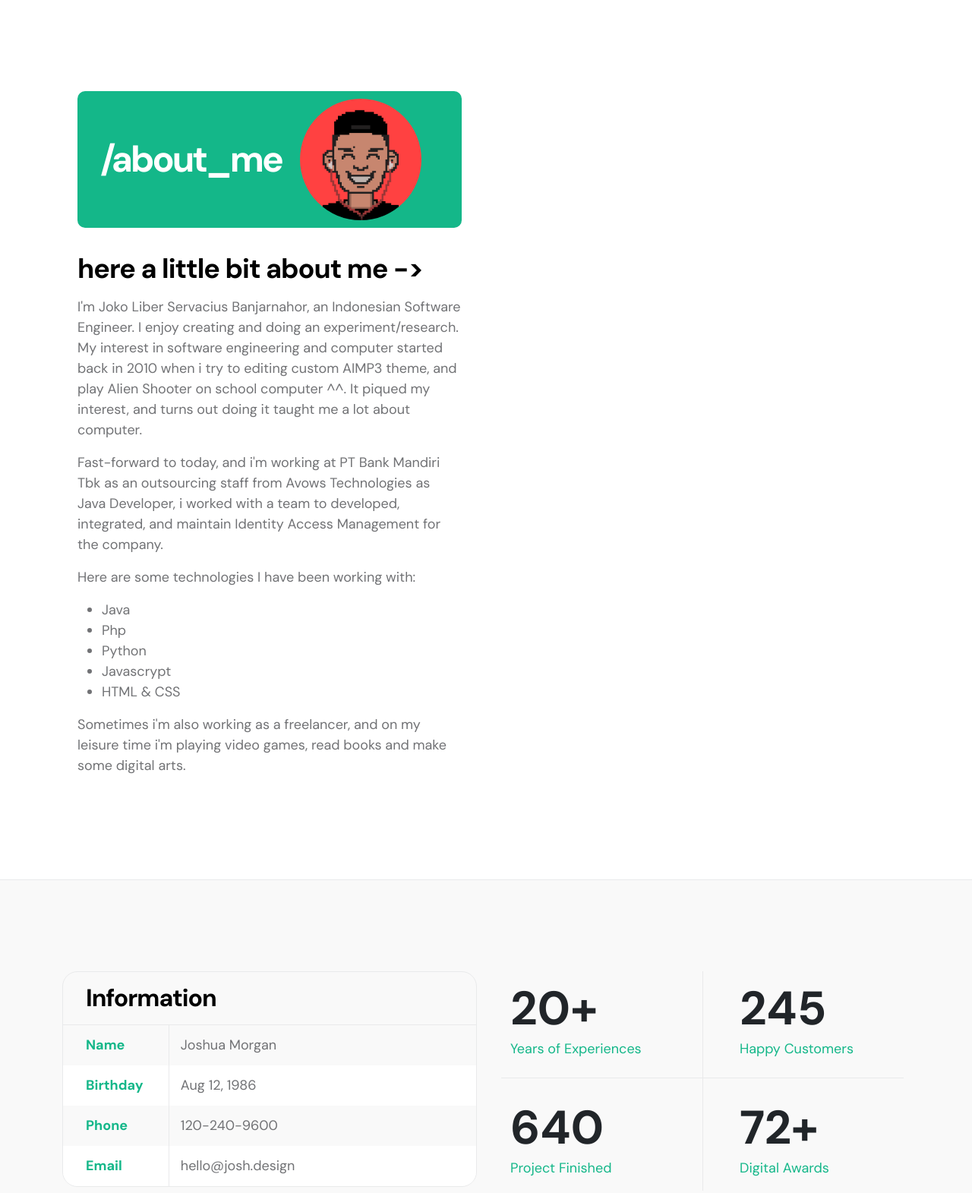
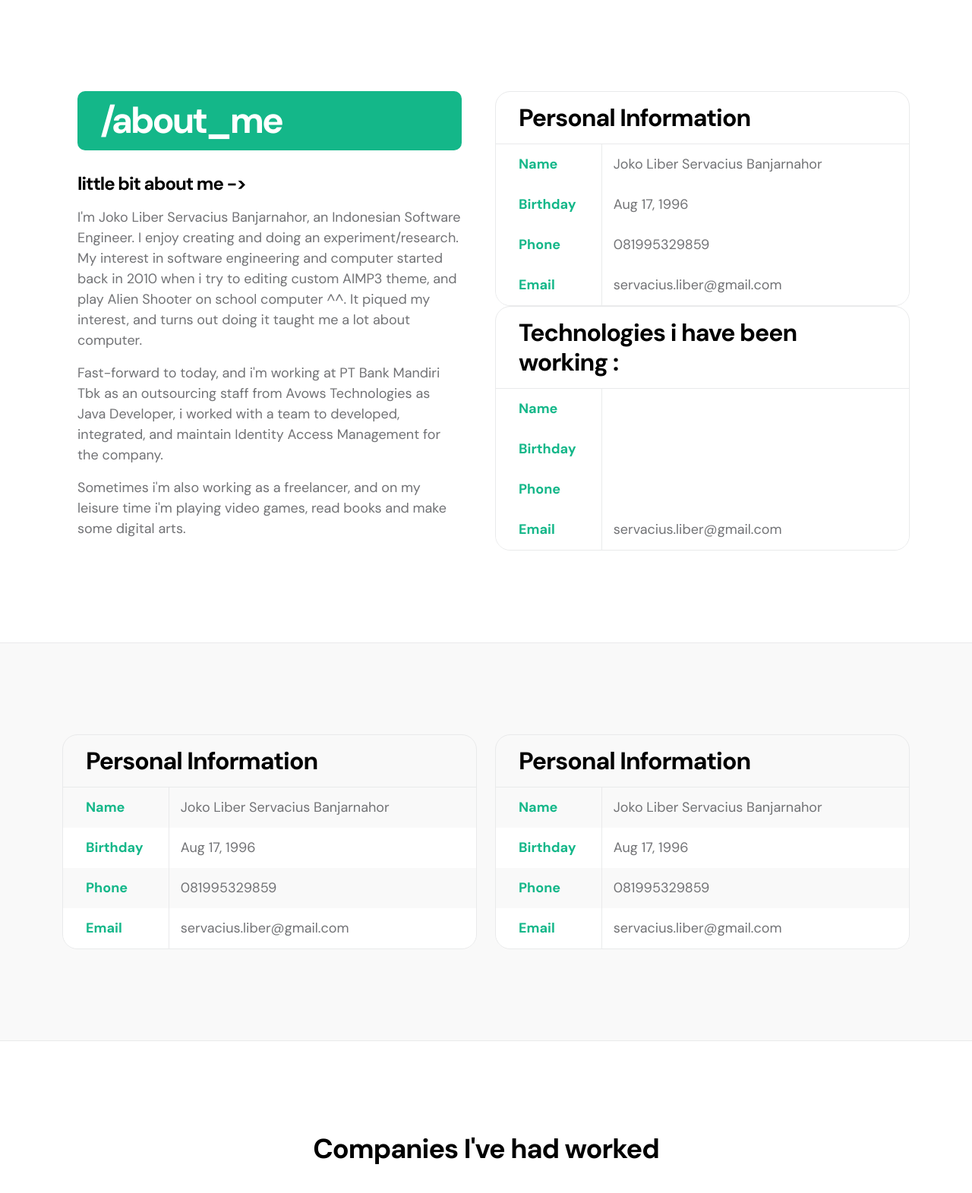
Before and after one commit to Servacius/portofoliov1, a plain HTML site: page index.html in a window 1280 px wide. Shown: the part 660-2231 px from the top of the page at 76% size. Drawn offline with nearby package versions, Linux system fonts and the light colour scheme.

Commit message:
add skill and fix about me

```diff
--- a/index.html
+++ b/index.html
@@ -127,37 +127,94 @@ https://templatemo.com/tm-578-first-portfolio
             <section class="about section-padding" id="section_2">
                 <div class="container">
                     <div class="row">
-
-                        <!-- <div class="col-lg-6 col-12">
-                            <img src="images/couple-working-from-home-together-sofa.jpg" class="about-image img-fluid" alt="">
-                        </div> -->
-
-                        <div class="col-lg-6 col-12 mt-5 mt-lg-0">
+                        <div class="col-lg-6 col-6 mt-5 mt-lg-0">
                             <div class="about-thumb">
 
                                 <div class="section-title-wrap d-flex align-items-center mb-4">
                                     <h2 class="text-white me-4 mb-0">/about_me</h2>
 
-                                    <img src="images/portofolio.png" class="avatar-image img-fluid" alt="">
+                                    <!-- <img src="images/portofolio.png" class="avatar-image img-fluid" alt=""> -->
                                 </div>
 
-                                <h3 class="pt-2 mb-3">here a little bit about me -></h3>
+                                <h5 class="pt-1 mb-3">little bit about me -></h5>
 
                                 <p>I'm Joko Liber Servacius Banjarnahor, an Indonesian Software Engineer. I enjoy creating and doing an experiment/research. My interest in software engineering and computer started back in 2010
                                     when i try to editing custom AIMP3 theme, and play Alien Shooter on school computer ^^. It piqued my interest, and turns out doing it taught me a lot about computer.</p>
                                 <p>Fast-forward to today, and i'm working at PT Bank Mandiri Tbk as an outsourcing staff from Avows Technologies as Java Developer,
                                     i worked with a team to developed, integrated, and maintain Identity Access Management for the company.</p>
-                                <p>Here are some technologies I have been working with:
+                                <!-- <p>Here are some technologies I have been working with:
                                 <ul>
                                     <li>Java</li>
                                     <li>Php</li>
                                     <li>Python</li>
                                     <li>Javascrypt</li>
                                     <li>HTML & CSS</li>
-                                </ul></p>
+                                </ul></p> -->
                                 <p>Sometimes i'm also working as a freelancer, and on my leisure time i'm playing video games, read books and make some digital arts.</p>
                             </div>
                         </div>
+                        <div class="col-lg-6 col-12">
+                            <div class="profile-thumb">
+                                <div class="profile-title">
+                                    <h4 class="mb-0">Personal Information</h4>
+                                </div>
+
+                                <div class="profile-body">
+                                    <p>
+                                        <span class="profile-small-title">Name</span>
+                                        <span>Joko Liber Servacius Banjarnahor</span>
+                                    </p>
+
+                                    <p>
+                                        <span class="profile-small-title">Birthday</span>
+                                        <span>Aug 17, 1996</span>
+                                    </p>
+
+                                    <p>
+                                        <span class="profile-small-title">Phone</span>
+                                         <span><a href="tel: 305-240-9671">081995329859</a></span>
+                                    </p>
+
+                                    <p>
+                                        <span class="profile-small-title">Email</span>
+                                        <span><a href="mailto:servacius.liber@gmail.com">servacius.liber@gmail.com</a></span>
+                                    </p>
+                                </div>
+                            </div>
+                            <div class="profile-thumb">
+                                <div class="profile-title">
+                                    <h4 class="mb-0">Technologies i have been working :</h4>
+                                </div>
+
+                                <div class="profile-body">
+                                    <p>
+                                        <span class="profile-small-title">Name</span>
+                                        <!-- <span>Joko Liber Servacius Banjarnahor</span> -->
+                                    </p>
+
+                                    <p>
+                                        <span class="profile-small-title">Birthday</span>
+                                        <!-- <span>Aug 17, 1996</span> -->
+                                    </p>
+
+                                    <p>
+                                        <span class="profile-small-title">Phone</span>
+                                         <!-- <span><a href="tel: 305-240-9671">081995329859</a></span> -->
+                                    </p>
+
+                                    <p>
+                                        <span class="profile-small-title">Email</span>
+                                        <span><a href="mailto:servacius.liber@gmail.com">servacius.liber@gmail.com</a></span>
+                                    </p>
+                                </div>
+                            </div>
+                            <!-- <div class="col-lg-4 col-12">
+                            <img src="images/portofolio.png" class="about-image img-fluid" alt="">
+                        </div> -->
+                        </div>
+                        <!-- <div class="col-lg-4 col-12">
+                            <img src="images/portofolio.png" class="about-image img-fluid" alt="">
+                        </div> -->
 
                     </div>
                 </div>
@@ -170,34 +227,63 @@ https://templatemo.com/tm-578-first-portfolio
                         <div class="col-lg-6 col-12">
                             <div class="profile-thumb">
                                 <div class="profile-title">
-                                    <h4 class="mb-0">Information</h4>
+                                    <h4 class="mb-0">Personal Information</h4>
                                 </div>
 
                                 <div class="profile-body">
                                     <p>
                                         <span class="profile-small-title">Name</span>
-                                        <span>Joshua Morgan</span>
+                                        <span>Joko Liber Servacius Banjarnahor</span>
                                     </p>
 
                                     <p>
                                         <span class="profile-small-title">Birthday</span>
-                                        <span>Aug 12, 1986</span>
+                                        <span>Aug 17, 1996</span>
                                     </p>
 
                                     <p>
                                         <span class="profile-small-title">Phone</span>
-                                         <span><a href="tel: 305-240-9671">120-240-9600</a></span>
+                                         <span><a href="tel: 305-240-9671">081995329859</a></span>
                                     </p>
 
                                     <p>
                                         <span class="profile-small-title">Email</span>
-                                        <span><a href="mailto:hello@josh.design">hello@josh.design</a></span>
+                                        <span><a href="mailto:servacius.liber@gmail.com">servacius.liber@gmail.com</a></span>
+                                    </p>
+                                </div>
+                            </div>
+                        </div>
+                        <div class="col-lg-6 col-12">
+                            <div class="profile-thumb">
+                                <div class="profile-title">
+                                    <h4 class="mb-0">Personal Information</h4>
+                                </div>
+
+                                <div class="profile-body">
+                                    <p>
+                                        <span class="profile-small-title">Name</span>
+                                        <span>Joko Liber Servacius Banjarnahor</span>
+                                    </p>
+
+                                    <p>
+                                        <span class="profile-small-title">Birthday</span>
+                                        <span>Aug 17, 1996</span>
+                                    </p>
+
+                                    <p>
+                                        <span class="profile-small-title">Phone</span>
+                                         <span><a href="tel: 305-240-9671">081995329859</a></span>
+                                    </p>
+
+                                    <p>
+                                        <span class="profile-small-title">Email</span>
+                                        <span><a href="mailto:servacius.liber@gmail.com">servacius.liber@gmail.com</a></span>
                                     </p>
                                 </div>
                             </div>
                         </div>
 
-                        <div class="col-lg-6 col-12 mt-5 mt-lg-0">
+                        <!-- <div class="col-lg-6 col-12 mt-5 mt-lg-0">
                             <div class="about-thumb">
                                 <div class="row">
                                     <div class="col-lg-6 col-6 featured-border-bottom py-2">
@@ -225,7 +311,7 @@ https://templatemo.com/tm-578-first-portfolio
                                     </div>
                                 </div>
                             </div>
-                        </div>
+                        </div> -->
 
                     </div>
                 </div>
@@ -271,9 +357,9 @@ https://templatemo.com/tm-578-first-portfolio
 
                         <div class="col-lg-10 col-12 mx-auto">
                             <div class="section-title-wrap d-flex justify-content-center align-items-center mb-5">
-                                <img src="images/handshake-man-woman-after-signing-business-contract-closeup.jpg" class="avatar-image img-fluid" alt="">
+                                <!-- <img src="images/handshake-man-woman-after-signing-business-contract-closeup.jpg" class="avatar-image img-fluid" alt=""> -->
 
-                                <h2 class="text-white ms-4 mb-0">Services</h2>
+                                <h2 class="text-white ms-4 mb-0">/my_experiences</h2>
                             </div>
 
                             <div class="row pt-lg-5">
```
